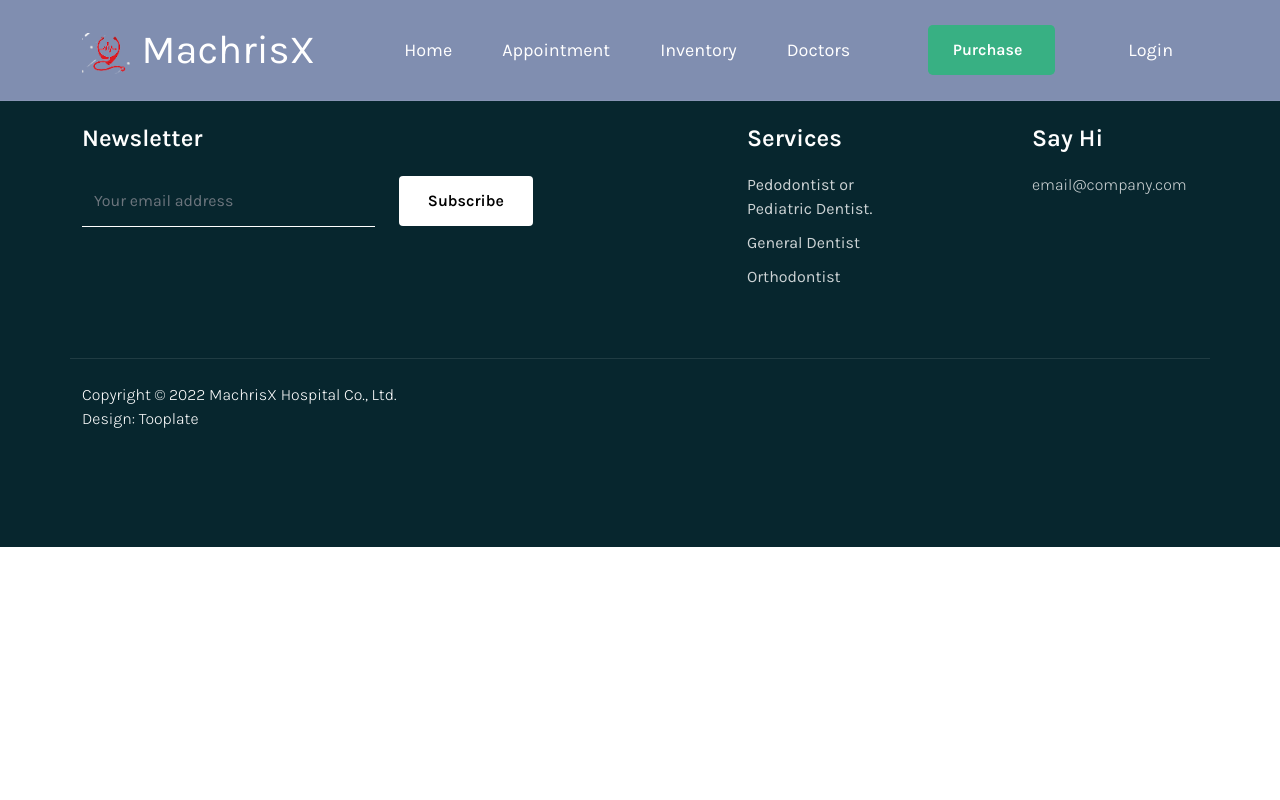
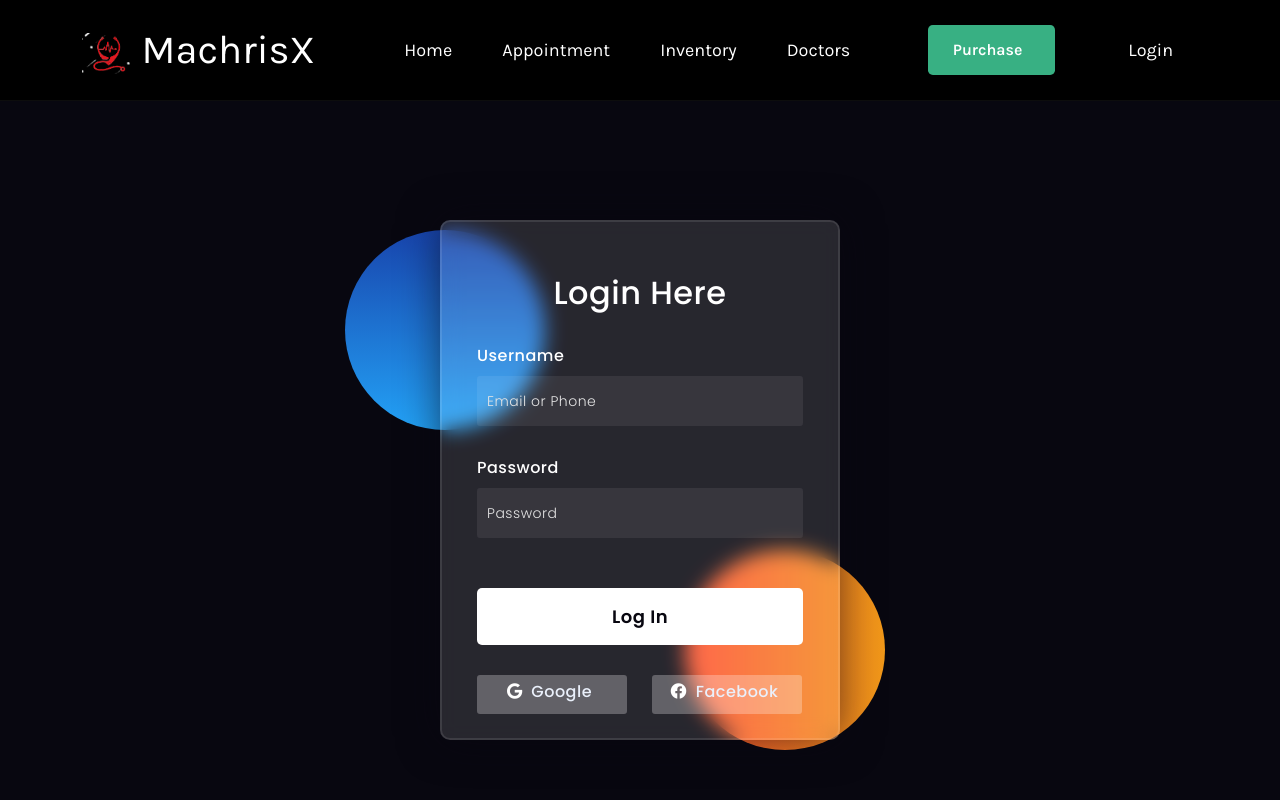
Before and after one commit to dennoh-mzoefu/MachrisX-hoispital-website, a plain HTML site: page login.html in a window 1280 px wide. Shown: the top 800 px of the page. Drawn offline with Linux system fonts and the light colour scheme.

Commit message:
customized page

```diff
--- a/login.html
+++ b/login.html
@@ -22,10 +22,137 @@
     <link href="assets/css/bootstrap.min.css" rel="stylesheet" />
 
     <link href="assets/css/tooplate-tween-agency.css" rel="stylesheet" />
+    <link rel="preconnect" href="https://fonts.gstatic.com" />
+    <link
+      rel="stylesheet"
+      href="https://cdnjs.cloudflare.com/ajax/libs/font-awesome/5.15.4/css/all.min.css"
+    />
+    <link
+      href="https://fonts.googleapis.com/css2?family=Poppins:wght@300;500;600&display=swap"
+      rel="stylesheet"
+    />
+    <!--Stylesheet-->
+    <style media="screen">
+      *,
+      *:before,
+      *:after {
+        padding: 0;
+        margin: 0;
+        box-sizing: border-box;
+      }
+      body {
+        background-color: #080710;
+      }
+      .background {
+        width: 430px;
+        height: 520px;
+        position: absolute;
+        transform: translate(-50%, -50%);
+        left: 50%;
+        top: 65%;
+      }
+      .background .shape {
+        height: 200px;
+        width: 200px;
+        position: absolute;
+        border-radius: 50%;
+      }
+      .shape:first-child {
+        background: linear-gradient(#1845ad, #23a2f6);
+        left: -80px;
+        top: -30px;
+      }
+      .shape:last-child {
+        background: linear-gradient(to right, #ff512f, #f09819);
+        right: -30px;
+        bottom: 30px;
+      }
+      form {
+        height: 520px;
+        width: 400px;
+        background-color: rgba(255, 255, 255, 0.13);
+        position: absolute;
+        transform: translate(-50%, -50%);
+        top: 60%;
+        left: 50%;
+        border-radius: 10px;
+        backdrop-filter: blur(10px);
+        border: 2px solid rgba(255, 255, 255, 0.1);
+        box-shadow: 0 0 40px rgba(8, 7, 16, 0.6);
+        padding: 50px 35px;
+      }
+      form * {
+        font-family: "Poppins", sans-serif;
+        color: #ffffff;
+        letter-spacing: 0.5px;
+        outline: none;
+        border: none;
+      }
+      form h3 {
+        font-size: 32px;
+        font-weight: 500;
+        line-height: 42px;
+        text-align: center;
+      }
+
+      label {
+        display: block;
+        margin-top: 30px;
+        font-size: 16px;
+        font-weight: 500;
+      }
+      input {
+        display: block;
+        height: 50px;
+        width: 100%;
+        background-color: rgba(255, 255, 255, 0.07);
+        border-radius: 3px;
+        padding: 0 10px;
+        margin-top: 8px;
+        font-size: 14px;
+        font-weight: 300;
+      }
+      ::placeholder {
+        color: #e5e5e5;
+      }
+      button {
+        margin-top: 50px;
+        width: 100%;
+        background-color: #ffffff;
+        color: #080710;
+        padding: 15px 0;
+        font-size: 18px;
+        font-weight: 600;
+        border-radius: 5px;
+        cursor: pointer;
+      }
+      .social {
+        margin-top: 30px;
+        display: flex;
+      }
+      .social div {
+        background: red;
+        width: 150px;
+        border-radius: 3px;
+        padding: 5px 10px 10px 5px;
+        background-color: rgba(255, 255, 255, 0.27);
+        color: #eaf0fb;
+        text-align: center;
+      }
+      .social div:hover {
+        background-color: rgba(255, 255, 255, 0.47);
+      }
+      .social .fb {
+        margin-left: 25px;
+      }
+      .social i {
+        margin-right: 4px;
+      }
+    </style>
   </head>
 
   <body>
-    <nav class="navbar fixed-top navbar-expand-lg overflow__hidden">
+    <nav class="navbar fixed-top navbar-expand-lg overflow__hidden bg-black">
       <div class="container">
         <a href="index.html" class="navbar-brand">
           <img src="/assets/images/logo.png" width="50px" /> MachrisX
@@ -59,7 +186,7 @@
             </li>
 
             <li class="nav-item">
-              <a class="nav-link" href="#section_4">Inventory</a>
+              <a class="nav-link" href="inventory.html">Inventory</a>
             </li>
 
             <li class="nav-item">
@@ -81,8 +208,27 @@
         </div>
       </div>
     </nav>
-    login
-    <footer class="site-footer">
+    <div style="padding-top: 80px;">
+      <div class="background">
+        <div class="shape"></div>
+        <div class="shape"></div>
+      </div>
+      <form>
+        <h3>Login Here</h3>
+
+        <label for="username">Username</label>
+        <input type="text" placeholder="Email or Phone" id="username" />
+
+        <label for="password">Password</label>
+        <input type="password" placeholder="Password" id="password" />
+
+        <button>Log In</button>
+        <div class="social">
+          <div class="go"><i class="fab fa-google"></i> Google</div>
+          <div class="fb"><i class="fab fa-facebook"></i> Facebook</div>
+        </div>
+    </div>
+    <footer class="site-footer" style="margin-top: 100vh">
       <div class="container">
         <div class="row">
           <div class="col-lg-5 col-12 me-auto mb-4">
```
